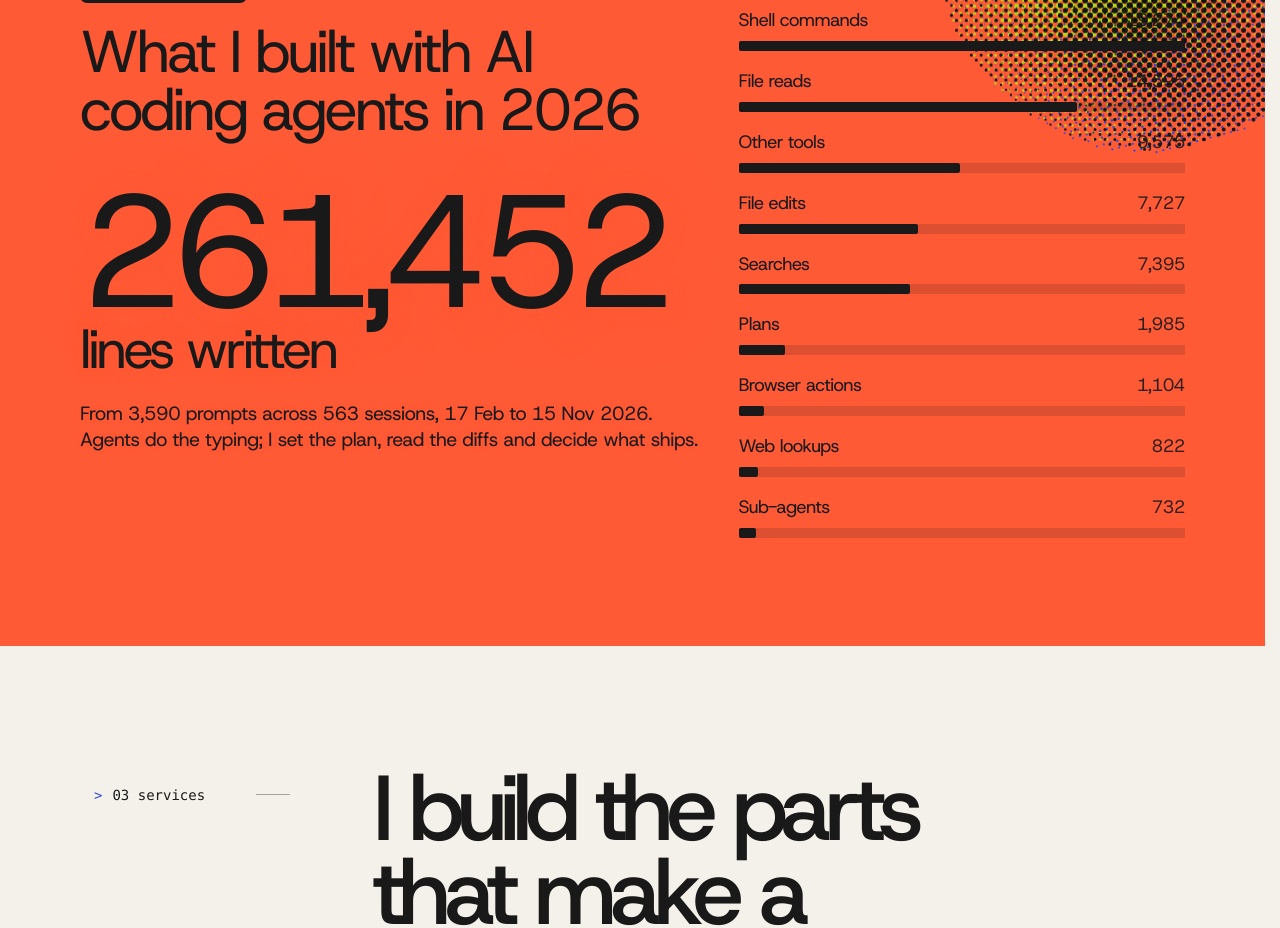
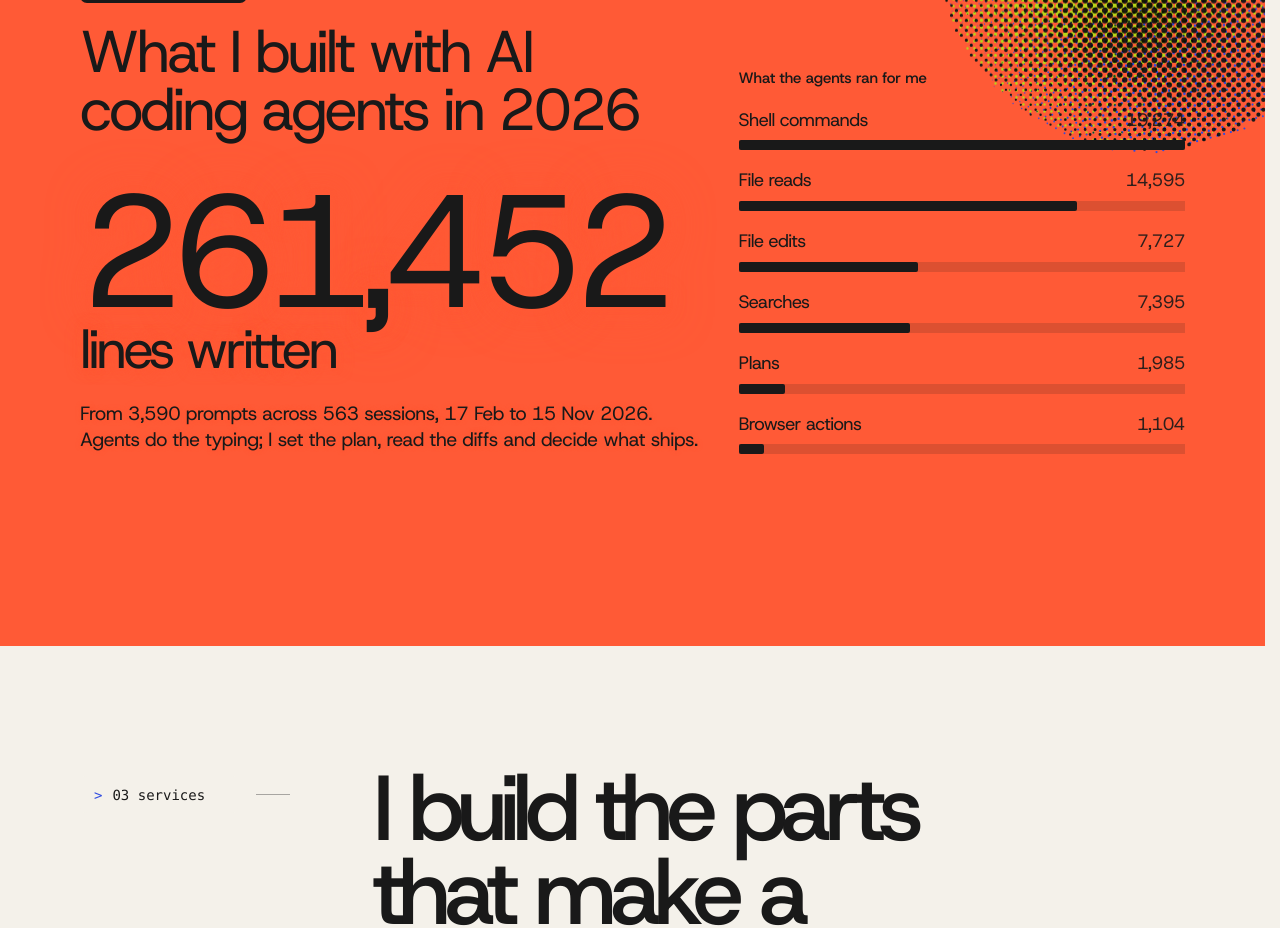
Before and after one commit to daniam-id/portfolio-2026, a React (Vite) app: page / in a window 1280 px wide. Shown: the part 2060-2988 px from the top of the page. Built offline with nearby package versions, Linux system fonts and the light colour scheme.

Commit message:
Revert "Show the three tool kinds the export also counted"
This reverts commit 185079315c4de5f91ef6c2a7bd4a88e6bd1c1d35.

```diff
--- a/src/sections/AgentYear.tsx
+++ b/src/sections/AgentYear.tsx
@@ -7,13 +7,10 @@ import { CountUp, SectionHead, useInView } from "../components/ui";
 const TOOLS = [
   { label: "Shell commands", count: 19274 },
   { label: "File reads", count: 14595 },
-  { label: "Other tools", count: 9575 },
   { label: "File edits", count: 7727 },
   { label: "Searches", count: 7395 },
   { label: "Plans", count: 1985 },
   { label: "Browser actions", count: 1104 },
-  { label: "Web lookups", count: 822 },
-  { label: "Sub-agents", count: 732 },
 ];
 const MAX = TOOLS[0].count;
 const DISC = [{ x: 0.5, y: 0.5, r: 0.49 }];
```
